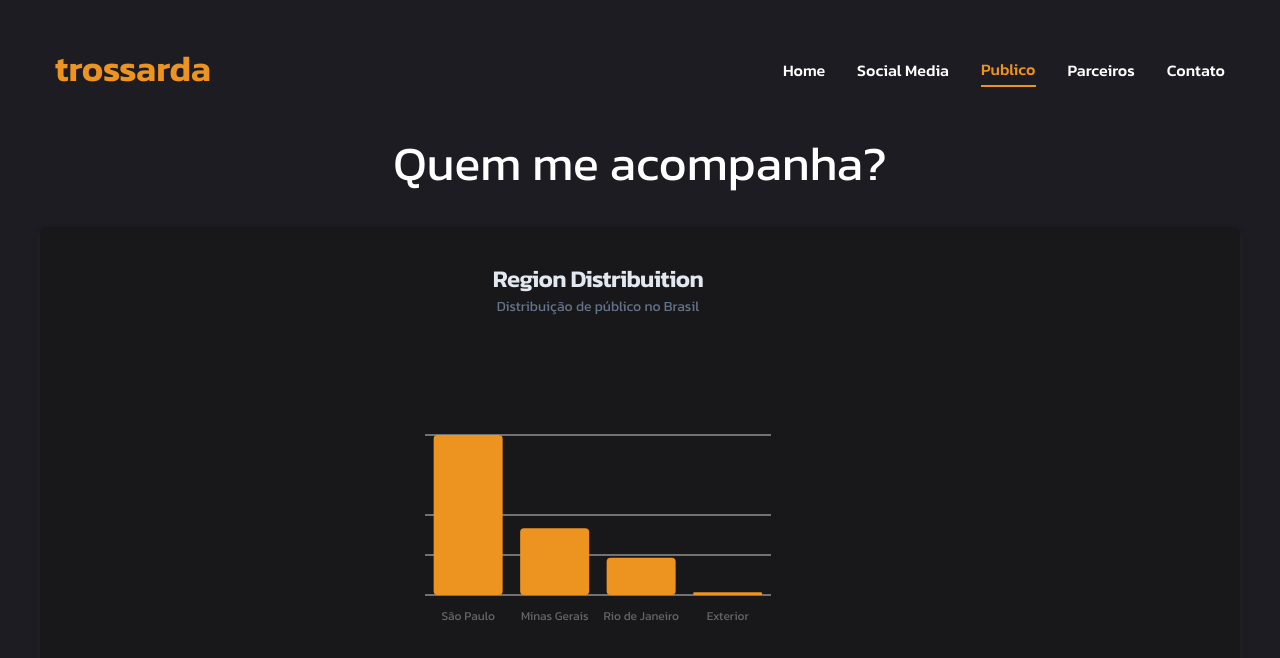
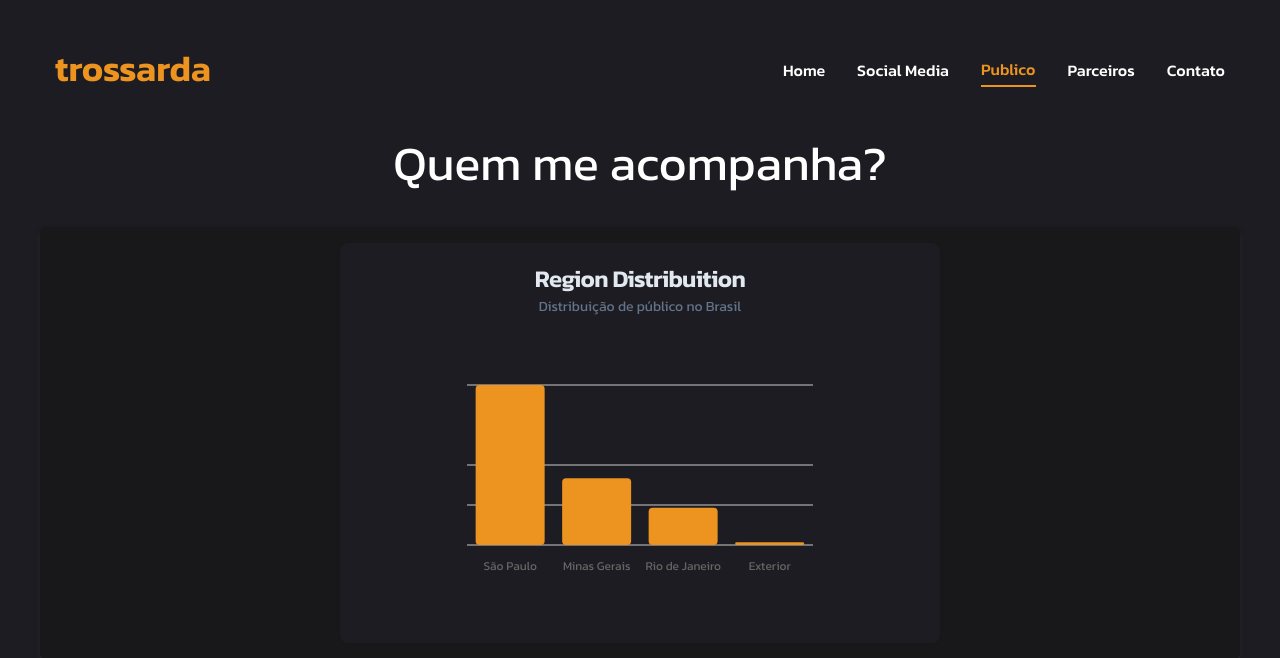
Before and after one commit to igorsantos13/trossarda, a Next.js app: page /stats in a window 1280 px wide. Shown: the top 658 px of the page. Built offline with nearby package versions, Linux system fonts and the light colour scheme.

Commit message:
ainda nao sei oq eu to fazendo

```diff
--- a/src/app/stats/page.tsx
+++ b/src/app/stats/page.tsx
@@ -70,7 +70,7 @@ export default function Stats() {
       <h2 className='text-white text-center text-4xl md:text-5xl mb-5'>Quem me acompanha?</h2>
 
       {/* graphs container */}
-      <div className='gap-4 bg-zinc-900 shadow-md shadow-zinc-800 p-2 md:p-4 rounded-md container mt-10 flex flex-col md:flex-row items-center justify-center'>
+      <div className='gap-6 bg-zinc-900 shadow-md shadow-zinc-800 p-2 md:p-4 rounded-md container mt-10 flex flex-col md:flex-row items-center justify-center'>
         <RegionGraph chartData={chartData} chartConfig={chartConfig}/>
 
         {/* todo: gender grpah */}
--- a/src/components/AgeGraph.tsx
+++ b/src/components/AgeGraph.tsx
@@ -37,13 +37,13 @@ const chartConfig = {
 
 export function AgeGraph() {
   return (
-    <Card className="flex size-[500px] text-slate-200  border-none  flex-col items-center justify-center bg-transparent">
+    <Card className="flex w-[400px] md:w-[600px] md:h-[400px] text-slate-200 border-none flex-col items-center justify-center bg-primary">
       <CardHeader>
         <CardTitle>Idade</CardTitle>
         <CardDescription>Dados em %</CardDescription>
       </CardHeader>
-      <CardContent>
-        <ChartContainer className="" config={chartConfig}>
+      <CardContent className="flex-1 flex items-center justify-center pb-0">
+        <ChartContainer config={chartConfig}>
           <BarChart
             accessibilityLayer
             data={chartData}
@@ -91,14 +91,14 @@ export function AgeGraph() {
           </BarChart>
         </ChartContainer>
       </CardContent>
-      <CardFooter className="flex-col items-start gap-2 text-sm">
+      {/* <CardFooter className="flex-col items-start gap-2 text-sm">
         <div className="flex gap-2 font-medium leading-none">
           Trending up by 5.2% this age <TrendingUp className="h-4 w-4" />
         </div>
         <div className="leading-none text-muted-foreground">
           Showing total visitors for the last 6 ages
         </div>
-      </CardFooter>
+      </CardFooter> */}
     </Card>
   )
 }
--- a/src/components/RegionGraph.tsx
+++ b/src/components/RegionGraph.tsx
@@ -11,8 +11,8 @@ interface RegionGraphProps {
 
 function RegionGraph({chartData, chartConfig} : RegionGraphProps) {
   return (
-    <div className='w-1/2 space-y-5 h-full '>
-          <Card className='flex size-[500px] text-slate-200  border-none  flex-col items-center justify-center bg-transparent'>
+    <div className=' '>
+          <Card className='flex w-[400px] md:w-[600px] md:h-[400px] text-slate-200  border-none  flex-col items-center justify-center bg-primary'>
             <CardHeader className='items-center pb-0'>
               <CardTitle>Region Distribuition</CardTitle>
               <CardDescription>Distribuição de público no Brasil</CardDescription>
```
